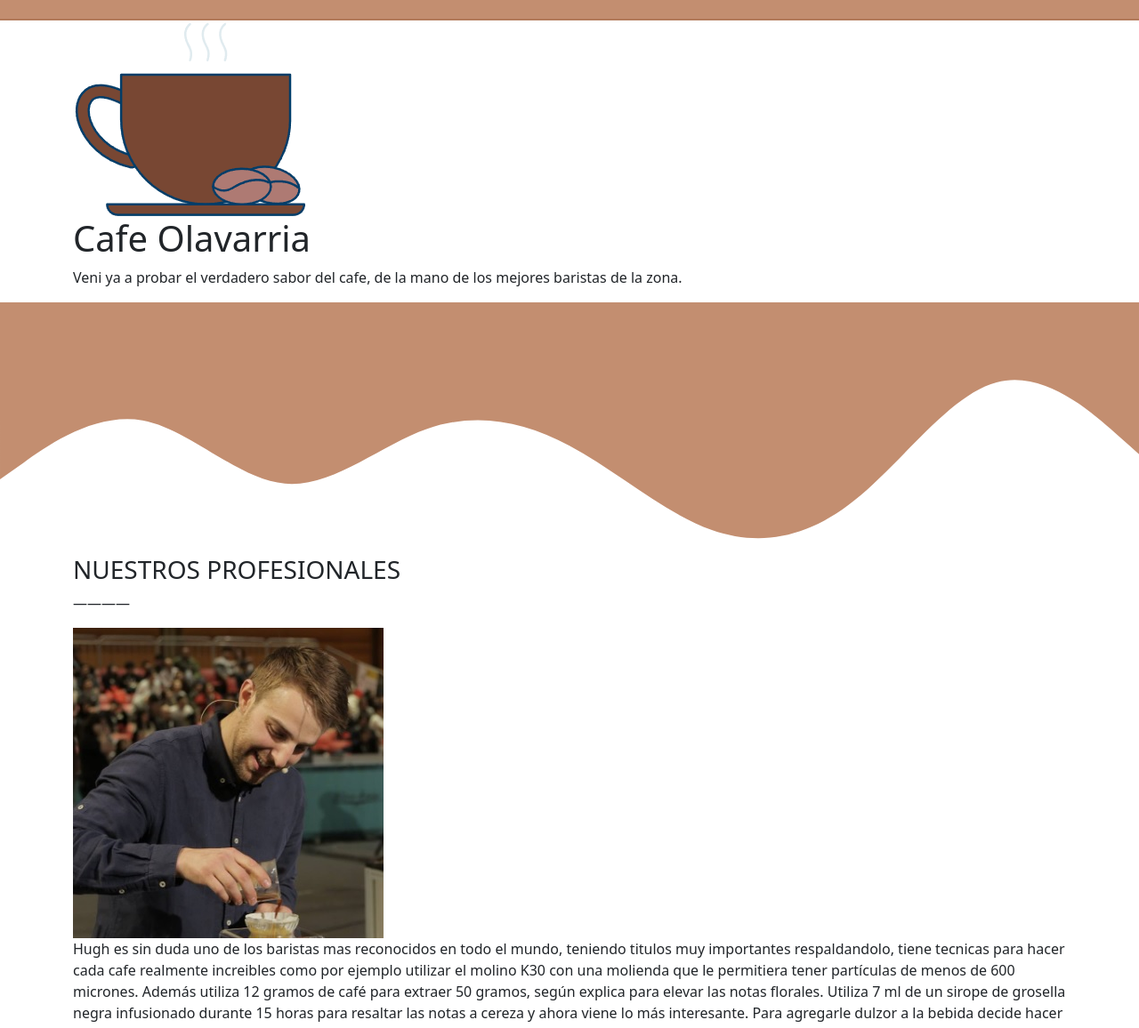
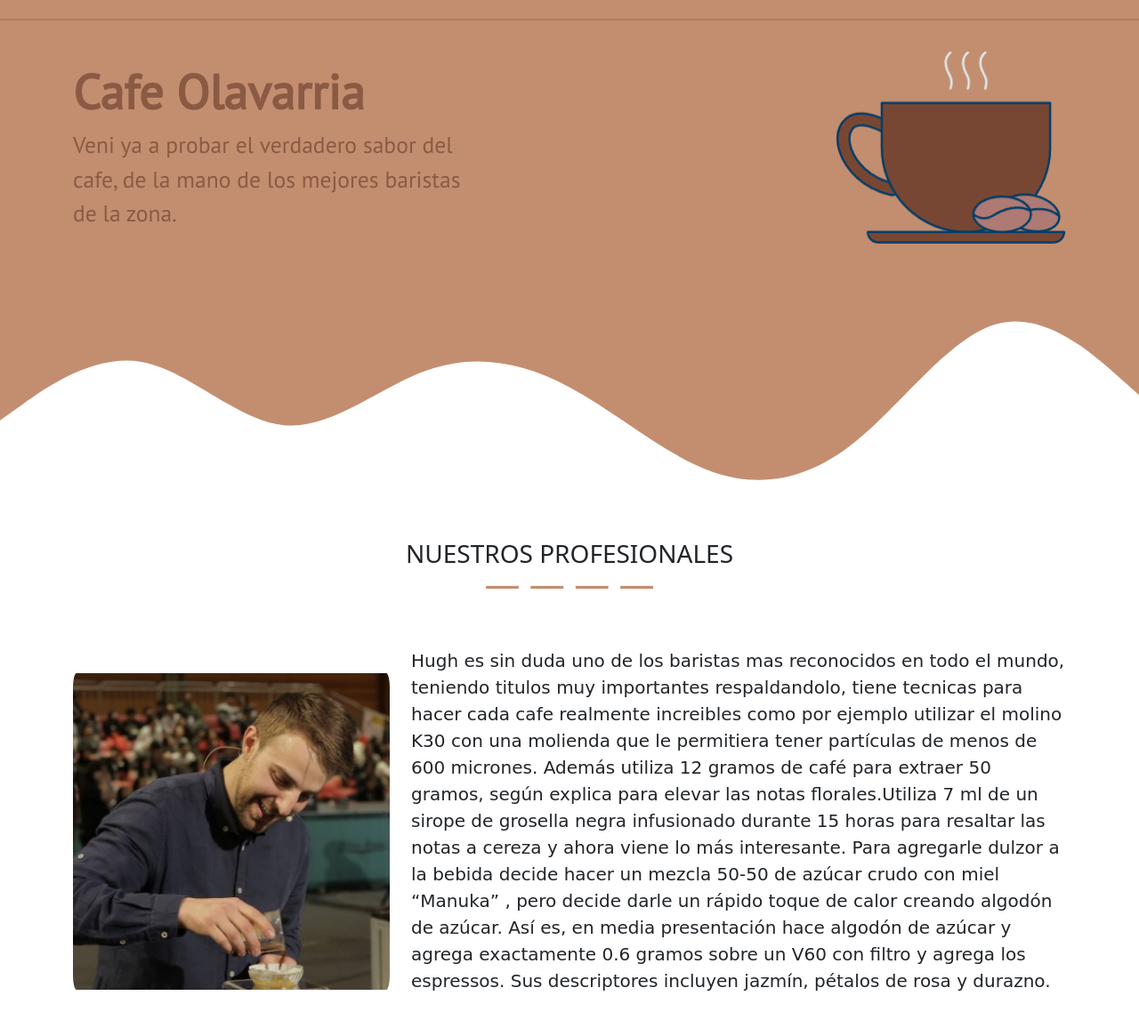
Before and after one commit to ikshu038/PF-Guevara, a plain HTML site: page index.html in a window 1280 px wide. Shown: the part 123-1279 px from the top of the page at 89% size. Drawn offline with nearby package versions, Linux system fonts and the light colour scheme; a web font is replaced by a local one.

Commit message:
Index (responsive)

```diff
--- a/css/style.css
+++ b/css/style.css
@@ -1,3 +1,7 @@
+svg {
+    margin: -1px;
+}
+
 /* header */
 
 .header {
@@ -51,6 +55,45 @@ footer {
 
 /* footer */
 
+/* index */
+
+.index-main {
+    background-color: #c38e70;
+}
+
+.index-main__section {
+    padding-top: 2rem;
+}
+
+.index-section__h1 {
+    font-family: "PT Sans", sans-serif;
+    font-size: 3.4rem;
+    color: #8a5a44;
+}
+
+.index-section__p {
+    display: block;
+    font-family: "PT Sans", sans-serif;
+    font-size: 1.6rem;
+    color: #8a5a44;
+}
+
+.professionals__section__p {
+    color: #c38e70;
+    line-height: 1rem;
+}
+
+.professionals__section__article--p {
+    font-family: "Bellota Text", cursive;
+}
+
+.professionals__section__article--img {
+    max-width: 450px;
+    height: fit-content;
+}
+
+/* index */
+
 /* media-querys */
 
 /* media-querys-header */
@@ -73,4 +116,22 @@ footer {
 
 /* media-querys-header */
 
+/* media-querys-index */
+
+@media (min-width: 1400px) {
+    .index-main__section {
+        padding-top: 6rem;
+    }
+
+    .index-section__h1 {
+        font-size: 3rem;
+    }
+
+    .index-section__p {
+        font-size: 1.7rem;
+    }
+}
+
+/* media-querys-index */
+
 /* media-querys */
--- a/index.html
+++ b/index.html
@@ -8,7 +8,6 @@
     <meta name="viewport" content="width=device-width, initial-scale=1.0" />
     <title>Cafe Olavarria - Inicio</title>
     <link rel="shortcut icon" href="images/icono.ico" type="image/x-icon" />
-    <link rel="stylesheet" href="css/style.css" />
     <!-- ESTRUCTURA HTML5 -->
     <!-- FONTS -->
     <link rel="stylesheet" href="https://cdnjs.cloudflare.com/ajax/libs/font-awesome/6.2.0/css/all.min.css"
@@ -28,6 +27,7 @@
     <link href="https://cdn.jsdelivr.net/npm/bootstrap@5.2.3/dist/css/bootstrap.min.css" rel="stylesheet"
         integrity="sha384-rbsA2VBKQhggwzxH7pPCaAqO46MgnOM80zW1RWuH61DGLwZJEdK2Kadq2F9CUG65" crossorigin="anonymous">
     <!-- BS (CSS) -->
+    <link rel="stylesheet" href="css/style.css">
 </head>
 
 <body>
@@ -38,8 +38,7 @@
                 <ul class="nav__ul container-fluid">
                     <div class="nav-left">
                         <li class="nav-left__ul__li list-unstyled">
-                            <a href="index.html"><img class="nav__ul__li__img" src="images/logo.png"
-                                    alt="Logo de Cafe Olavarria" /></a>
+                            <a href="index.html"><img class="nav__ul__li__img" src="images/logo.png" alt="Logo de Cafe Olavarria" /></a>
                         </li>
                     </div>
                     <button class="navbar-toggler" type="button" data-bs-toggle="collapse"
@@ -72,15 +71,15 @@
     <!-- MAIN -->
     <main class="index-main">
         <div class="container">
-            <section class="index-main__section">
-                <img src="images/coffe.png" alt="Cafe" class="index-section__img" />
-                <div class="index-section__title">
-                    <h1 class="index-section__h1">Cafe Olavarria</h1>
-                    <p class="index-section__p">
+            <section class="index-main__section row justify-content-center justify-content-lg-between align-items-center">
+                <div class="index-section__title col-12 col-md-8 col-lg-5">
+                    <h1 class="index-section__h1 mt-3 text-center text-lg-start fw-bold">Cafe Olavarria</h1>
+                    <p class="index-section__p text-center text-lg-start">
                         Veni ya a probar el verdadero sabor del cafe, de la mano de los
                         mejores baristas de la zona.
                     </p>
                 </div>
+                <img src="images/coffe.png" alt="Cafe" class="index-section__img d-none d-lg-inline col-md-3 col-lg-4 offset-lg-3 col-xl-3"/>
             </section>
         </div>
     </main>
@@ -95,37 +94,37 @@
     <!-- SEGUNDA SECCION -->
     <section class="proffesionals">
         <div class="container">
-            <h3 class="professionals__section__h3">NUESTROS PROFESIONALES</h3>
-            <p class="professionals__section__p">――――</p>
-            <article class="professionals__section__article professionals__section__article--hugh">
-                <img src="images/barista1.jpg" alt="Hugh Kelly - Barista" class="hugh__img" />
-                <p class="hugh__p">
+            <h3 class="professionals__section__h3 text-center fs-3 pt-5">NUESTROS PROFESIONALES</h3>
+            <p class="professionals__section__p text-center pb-5 fs-1"> ― ― ― ― </p>
+            <article class="professionals__section__article row justify-content-center align-items-center mb-xl-2">
+                <img src="images/barista1.jpg" alt="Hugh Kelly - Barista" class="professionals__section__article--img img-fluid rounded-4 mb-4 col-12 col-md-4 col-xxl-3" />
+                <p class="professionals__section__article--p fs-5 mb-5 col-12 col-md-8 col-xxl-9">
                     Hugh es sin duda uno de los baristas mas reconocidos en todo el
                     mundo, teniendo titulos muy importantes respaldandolo, tiene
                     tecnicas para hacer cada cafe realmente increibles como por ejemplo
                     utilizar el molino K30 con una molienda que le permitiera tener
-                    partículas de menos de 600 micrones. Además utiliza 12 gramos de
+                    partículas de menos de 600 micrones. <span class="d-none d-xl-inline">Además utiliza 12 gramos de
                     café para extraer 50 gramos, según explica para elevar las notas
-                    florales. Utiliza 7 ml de un sirope de grosella negra infusionado
+                    florales.Utiliza 7 ml de un sirope de grosella negra infusionado
                     durante 15 horas para resaltar las notas a cereza y ahora viene lo
                     más interesante. Para agregarle dulzor a la bebida decide hacer un
                     mezcla 50-50 de azúcar crudo con miel “Manuka” , pero decide darle
                     un rápido toque de calor creando algodón de azúcar. Así es, en media
                     presentación hace algodón de azúcar y agrega exactamente 0.6 gramos
                     sobre un V60 con filtro y agrega los espressos. Sus descriptores
-                    incluyen jazmín, pétalos de rosa y durazno.
+                    incluyen jazmín, pétalos de rosa y durazno.</span>
                 </p>
             </article>
-            <article class="professionals__section__article professionals__section__article--ben">
-                <img src="images/barista2.jpg" alt="Ben Putt - Barista" class="ben__img" />
-                <p class="ben__p">
+            <article class="professionals__section__article row justify-content-center align-items-center mb-xl-2 ">
+                <img src="images/barista2.jpg" alt="Ben Putt - Barista" class="professionals__section__article--img img-fluid rounded-4 mb-4 col-12 col-md-4 col-xxl-3" />
+                <p class="professionals__section__article--p fs-5 mb-5 col-12 col-md-8 col-xxl-9">
                     Ben desde luego tambien es un excelente barista, ha ganado hasta
                     campeonatos, hablando un poco de sus tecnicas podemos decir que su
                     bebida con leche tiene un concepto similar al de Hugh Kelly.
                     Eliminar el agua de la leche para que esta sea más intensa y dulce,
                     pero el proceso utilizado por Putt es el de destilación por
-                    congelación. Los descriptores: banano, trufa de chocolate, crema
-                    irlandesa y licor de cereza. Entre la preparación del los espressos
+                    congelación.<span class="d-none d-xl-inline">Los descriptores: banano, trufa de chocolate, crema
+                    irlandesa y licor de cereza.la preparación del los espressos
                     y la bebida con leche, Ben inició su preparación de la bebida
                     original. Utilizando 2 espressos de su café proceso natural, agregó
                     un agua tónica de toronja, hecha por él mismo, agua de rosas y lo
@@ -133,19 +132,19 @@
                     leche, continuó con su bebida. Agregó los mismos ingredientes a sus
                     espressos de proceso lavado pero estos no los congeló, sino que le
                     pidió a los jueces incorporarlos a la bebida congelada y removerlo
-                    hasta que se deshiciera los espressos congelados.
+                    hasta que se deshiciera los espressos congelados.</span>
                 </p>
             </article>
-            <article class="professionals__section__article professionals__section__article--kapo">
-                <img src="images/barista3.jpg" alt="Kapo Chiu - Barista" class="kapo__img" />
-                <p class="kapo__p">
+            <article class="professionals__section__article row justify-content-center align-items-center mb-xl-2 ">
+                <img src="images/barista3.jpg" alt="Kapo Chiu - Barista" class="professionals__section__article--img img-fluid rounded-4 mb-4 col-12 col-md-4 col-xxl-3" />
+                <p class="professionals__section__article--p fs-5 mb-5 col-12 col-md-8 col-xxl-9">
                     El representante de Hong Kong, veterano en el rubro, no deja de
                     sorprender con sus iniguanables Geishas (Cafe de primera calidad),
                     La variedad se llama Geisha 931, cultivado entre los 1900 y 2100
                     msnm, y la eligió porque se asemeja al Geisha panameño con sus notas
-                    intensas florales. Indica que este café tiene notas dulces como a
+                    intensas florales.<span class="d-none d-xl-inline">Indica que este café tiene notas dulces como a
                     frutas tropicales, ya que éste es secado durante tres semanas bajo
-                    sombra. Su espresso es preparado con 20 gramos para extraer 45
+                    sombra.Su espresso es preparado con 20 gramos para extraer 45
                     gramos, y este es un dato que nunca había escuchado mencionar: tiene
                     un velocidad de flujo de 3 gramos por segundo. Sus descritores
                     incluyen mango confitado, miel de flor de naranjo, y mango en el
@@ -153,7 +152,7 @@
                     último, el tercer sorbo tiene un sabor de vino blanco. Su bebida con
                     leche tiene una relación de 1 a 4. La proporción de su espresso
                     cambia a 24 gramos de café para extraer 40 gramos. Utilizó una leche
-                    de Japón que complementa muy bien la acidez de su café.
+                    de Japón que complementa muy bien la acidez de su café.</span>
                 </p>
             </article>
         </div>
```
Also changed, not shown: images/barista2.jpg, images/barista3.jpg.
